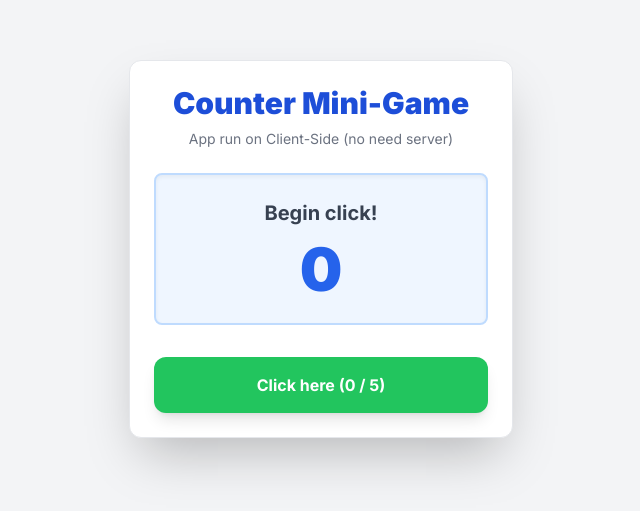
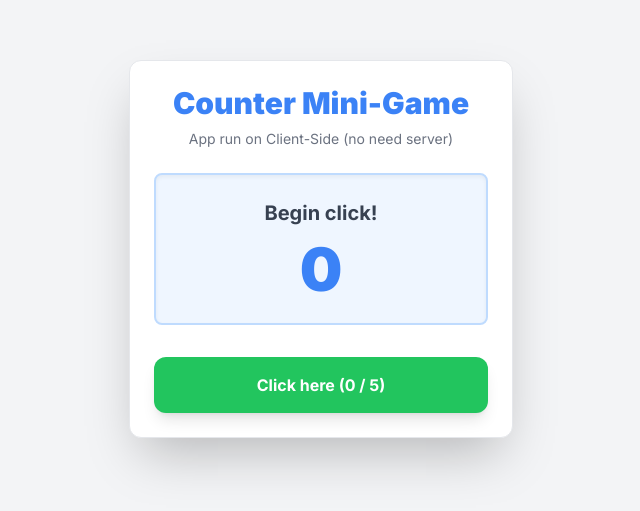
Before and after one commit to richardtun/test-mini-app-2, a plain HTML site: page index.html in a window 1280 px wide. Shown: the part 151-662 px from the top of the page, without its empty margins (319-959 px from the left). Drawn offline with nearby package versions, Linux system fonts and the light colour scheme.

Commit message:
Update index.html
edit some style

```diff
--- a/index.html
+++ b/index.html
@@ -18,13 +18,13 @@
     <meta property="fc:frame" content="vNext" />
 
     <div id="app" class="w-full max-w-sm bg-white p-6 rounded-xl shadow-2xl border border-gray-200">
-        <h1 class="text-3xl font-extrabold text-center text-blue-700 mb-2">Counter Mini-Game</h1>
+        <h1 class="text-3xl font-extrabold text-center text-blue-500 mb-2">Counter Mini-Game</h1>
         <p class="text-center text-gray-500 mb-6 text-sm">App run on Client-Side (no need server)</p>
 
         <!-- Khu vực hiển thị kết quả -->
         <div id="display" class="bg-blue-50 p-6 rounded-lg mb-8 text-center border-2 border-blue-200 shadow-inner">
             <p id="message" class="text-xl font-semibold text-gray-700 transition duration-300">Let's click!</p>
-            <p class="text-6xl font-black text-blue-600 mt-3"><span id="count-value">0</span></p>
+            <p class="text-6xl font-black text-blue-500 mt-3"><span id="count-value">0</span></p>
         </div>
 
         <!-- Nút Nhấp (Click Button) -->
```
